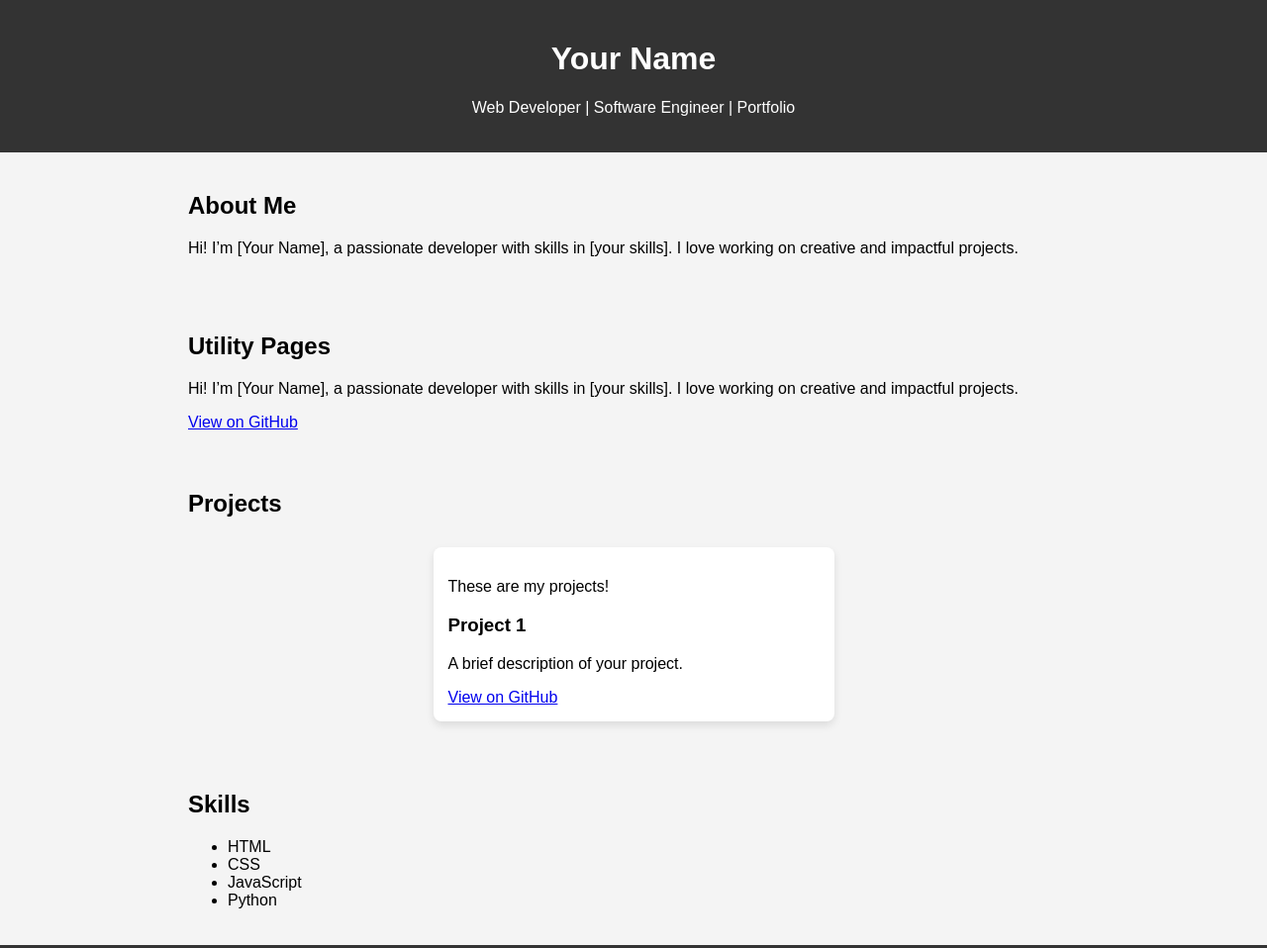
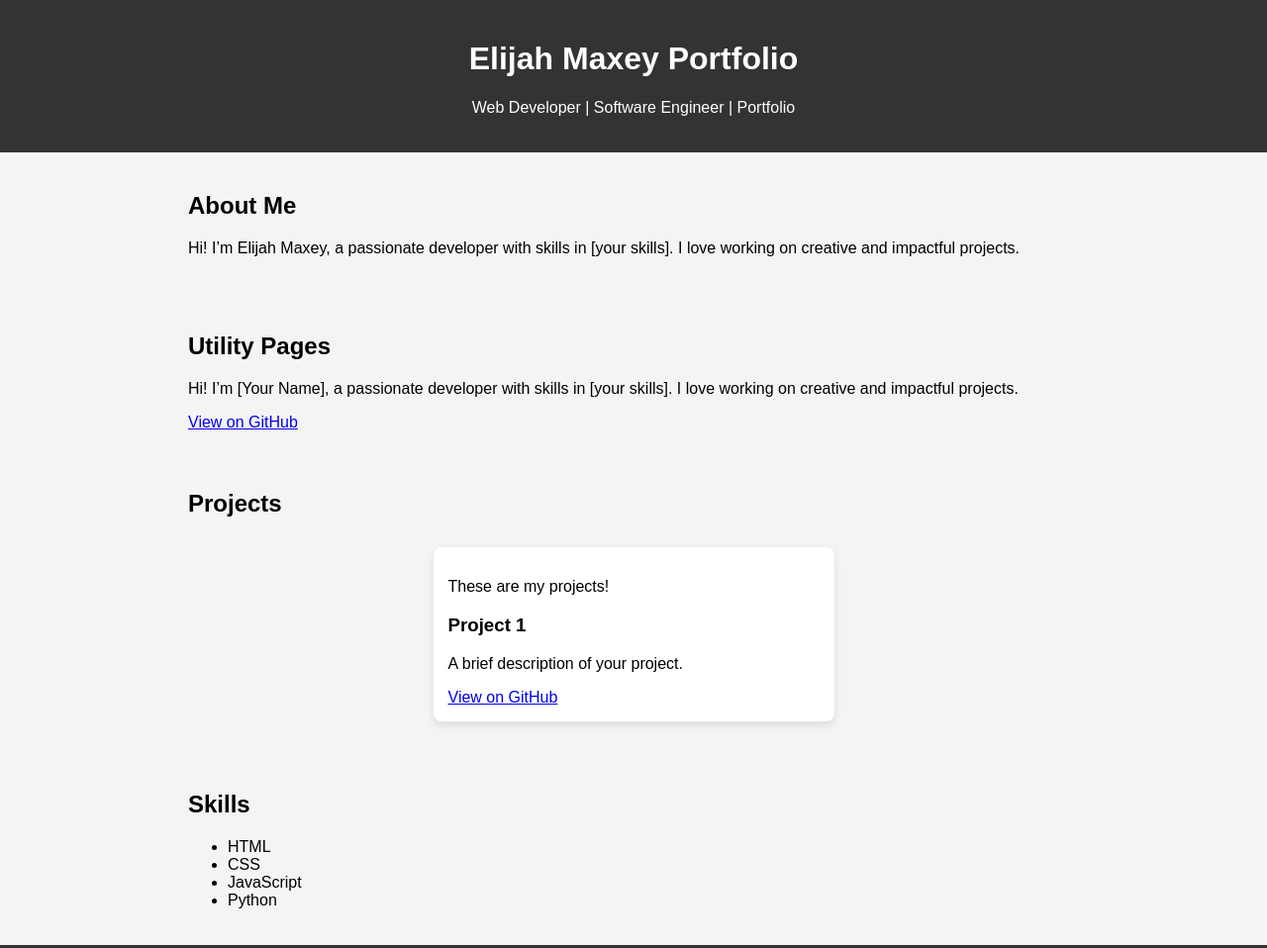
Before and after one commit to TBveda/TBveda.github.io, a plain HTML site: page index.htm in a window 1280 px wide. Shown: the top 958 px of the page at 99% size. Drawn offline with Linux system fonts and the light colour scheme.

Commit message:
Update index.htm

```diff
--- a/index.htm
+++ b/index.htm
@@ -47,19 +47,19 @@
 <body>
 
 <header>
-    <h1>Your Name</h1>
+    <h1>Elijah Maxey Portfolio</h1>
     <p>Web Developer | Software Engineer | Portfolio</p>
 </header>
 
 <section>
     <h2>About Me</h2>
-    <p>Hi! I’m [Your Name], a passionate developer with skills in [your skills]. I love working on creative and impactful projects.</p>
+    <p>Hi! I’m Elijah Maxey, a passionate developer with skills in [your skills]. I love working on creative and impactful projects.</p>
 </section>
 
 <section>
     <h2>Utility Pages</h2>
     <p>Hi! I’m [Your Name], a passionate developer with skills in [your skills]. I love working on creative and impactful projects.</p>
-    <a href="https://github.com/yourusername/project1" target="_blank">View on GitHub</a>
+    <a href="https://tbveda.github.io/Utility-Pages/">View on GitHub</a>
 </section>
 
 <section>
```
